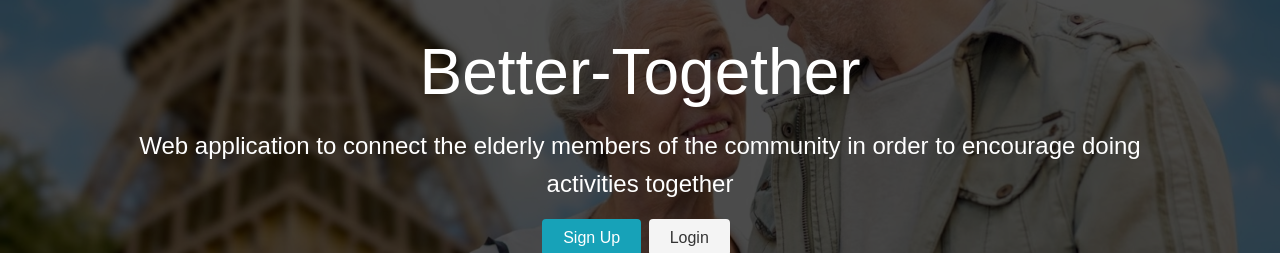
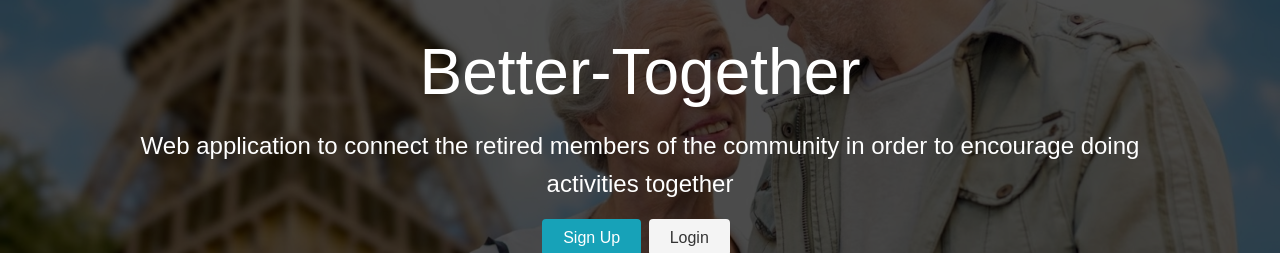
Before and after one commit to JasonSurendran/Better-Together, a React (Create React App) app in the folder react_app/: page / in a window 1280 px wide. Shown: the part 255-508 px from the top of the page. Built offline with nearby package versions, Linux system fonts and the light colour scheme; the HTML template or start-up script is replaced by a standard one.

Commit message:
Update landing page

```diff
--- a/react_app/src/components/layout/Landing.js
+++ b/react_app/src/components/layout/Landing.js
@@ -11,7 +11,7 @@ const Landing = () => {
         <div className="landing-inner">
           <h1 className="x-large">Better-Together</h1>
           <p className="lead">
-            Web application to connect the elderly members of the community in order to encourage doing activities together
+            Web application to connect the retired members of the community in order to encourage doing activities together
           </p>
           <div className="buttons">
             <Link to='/register' className = 'btn btn-primary'>
```
